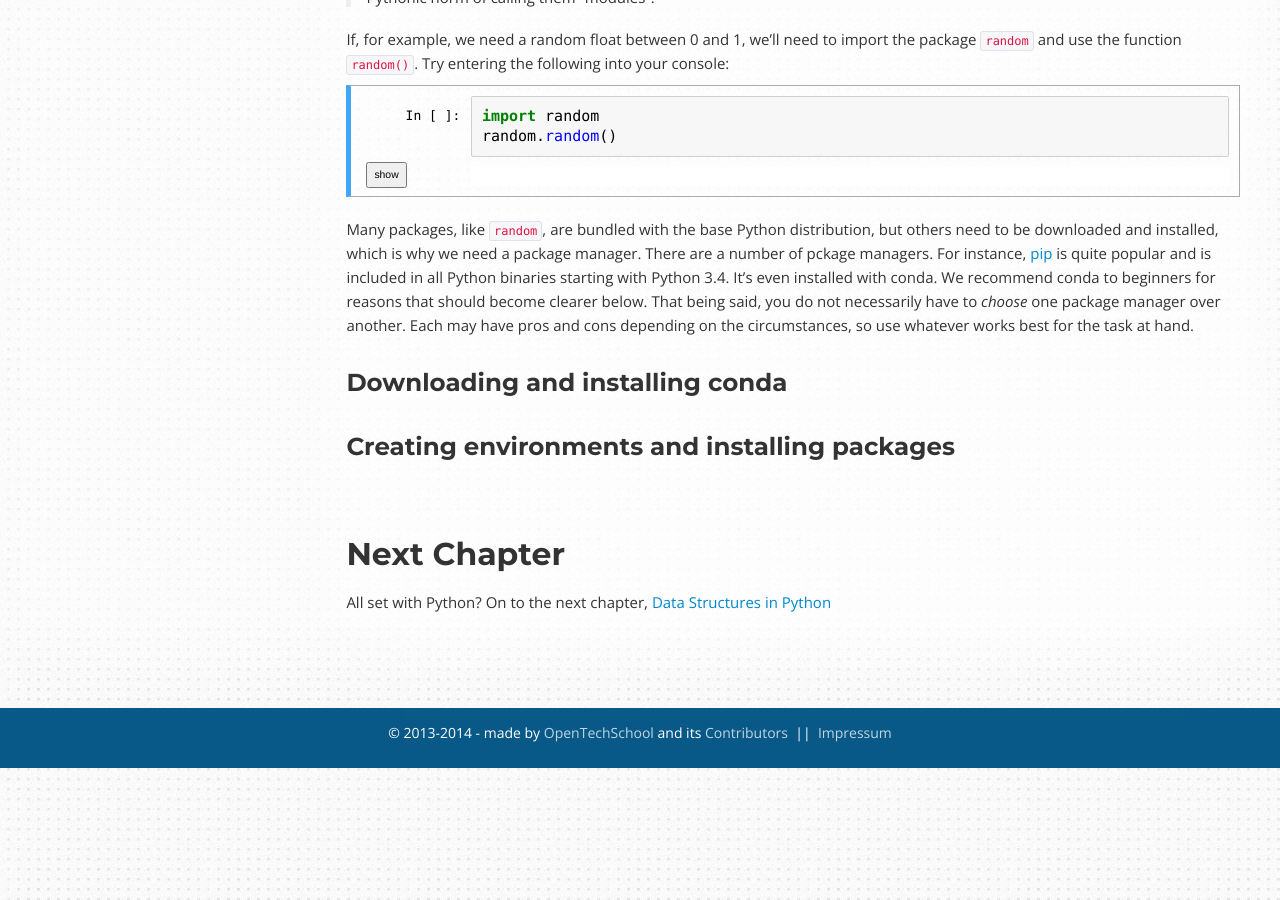
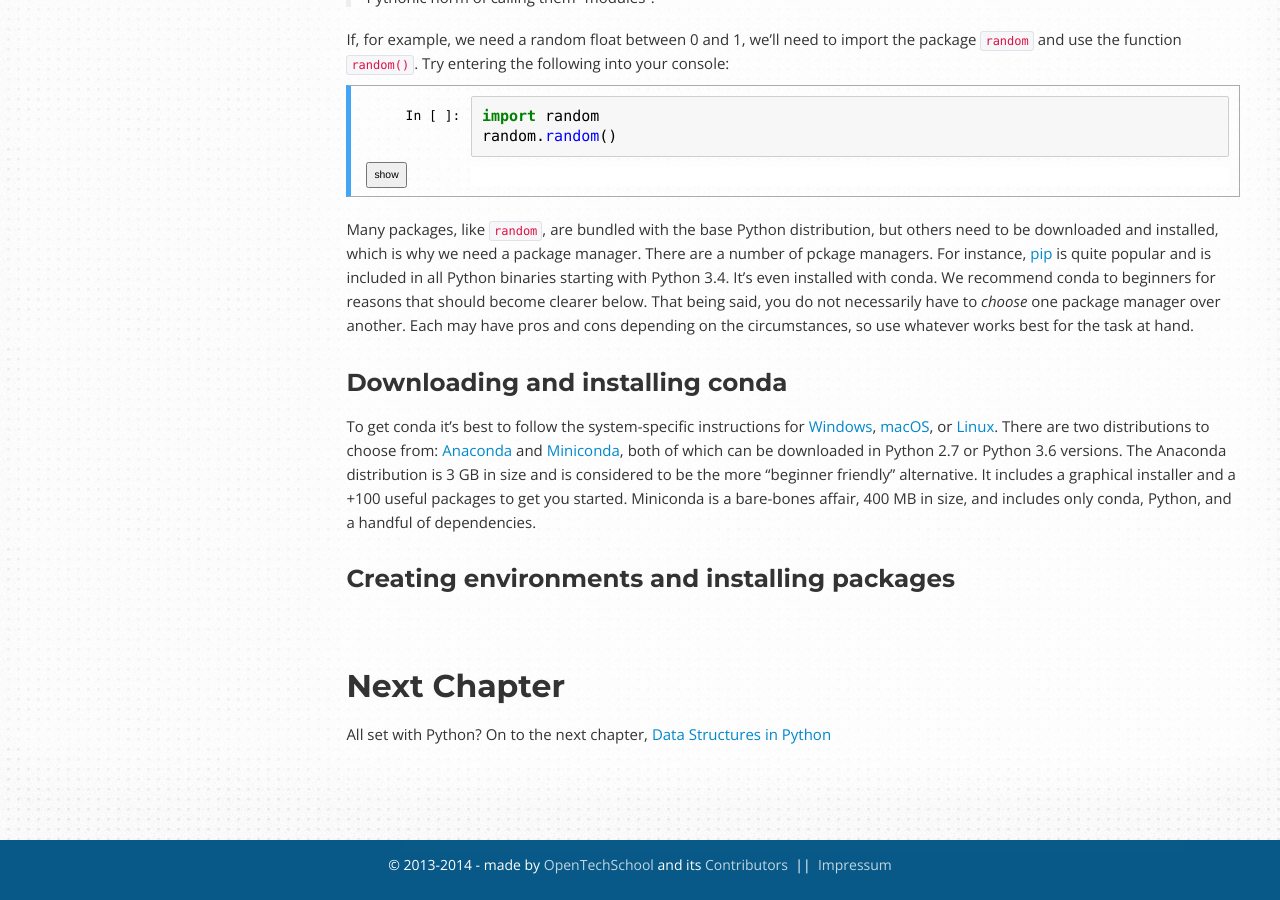
Before and after one commit to OpenTechSchool/python-data-intro, a Jekyll site: the page built from core/conda_jup.md, in a window 1280 px wide and 900 px high, scrolled down 659 px. Built offline with Jekyll 4.4.1, drawn with Linux system fonts in a browser that asks for light colours.

Commit message:
add paragraph on downloading and installing conda

```diff
--- a/core/conda_jup.md
+++ b/core/conda_jup.md
@@ -33,6 +33,8 @@ Many packages, like `random`, are bundled with the base Python distribution, but
 
 ### Downloading and installing conda
 
+To get conda it's best to follow the system-specific instructions for [Windows](https://conda.io/docs/user-guide/install/windows.html), [macOS](https://conda.io/docs/user-guide/install/macos.html), or [Linux](https://conda.io/docs/user-guide/install/linux.html). There are two distributions to choose from: [Anaconda](https://www.anaconda.com/download) and [Miniconda](https://conda.io/miniconda.html), both of which can be downloaded in Python 2.7 or Python 3.6 versions. The Anaconda distribution is 3 GB in size and is considered to be the more "beginner friendly" alternative. It includes a graphical installer and a +100 useful packages to get you started. Miniconda is a bare-bones affair, 400 MB in size, and includes only conda, Python, and a handful of dependencies.
+
 ### Creating environments and installing packages
 ![]()
 
```
